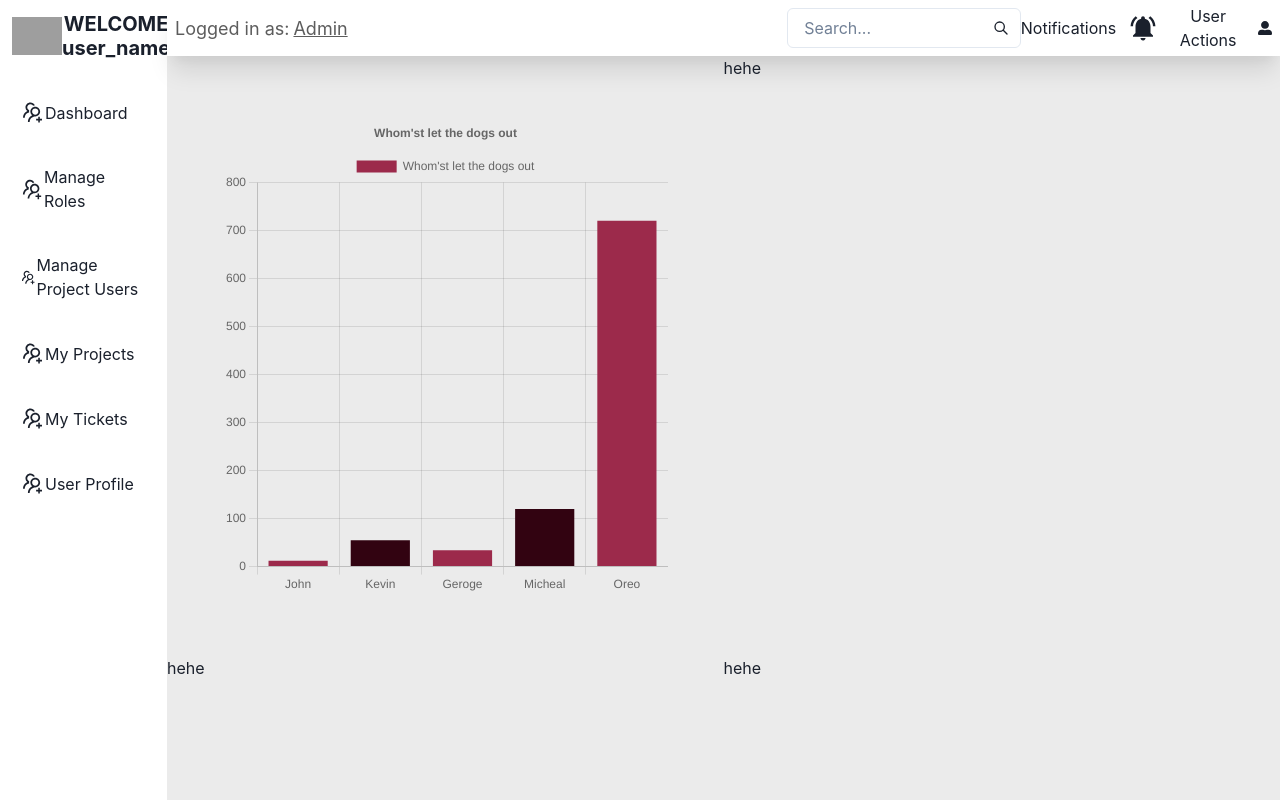
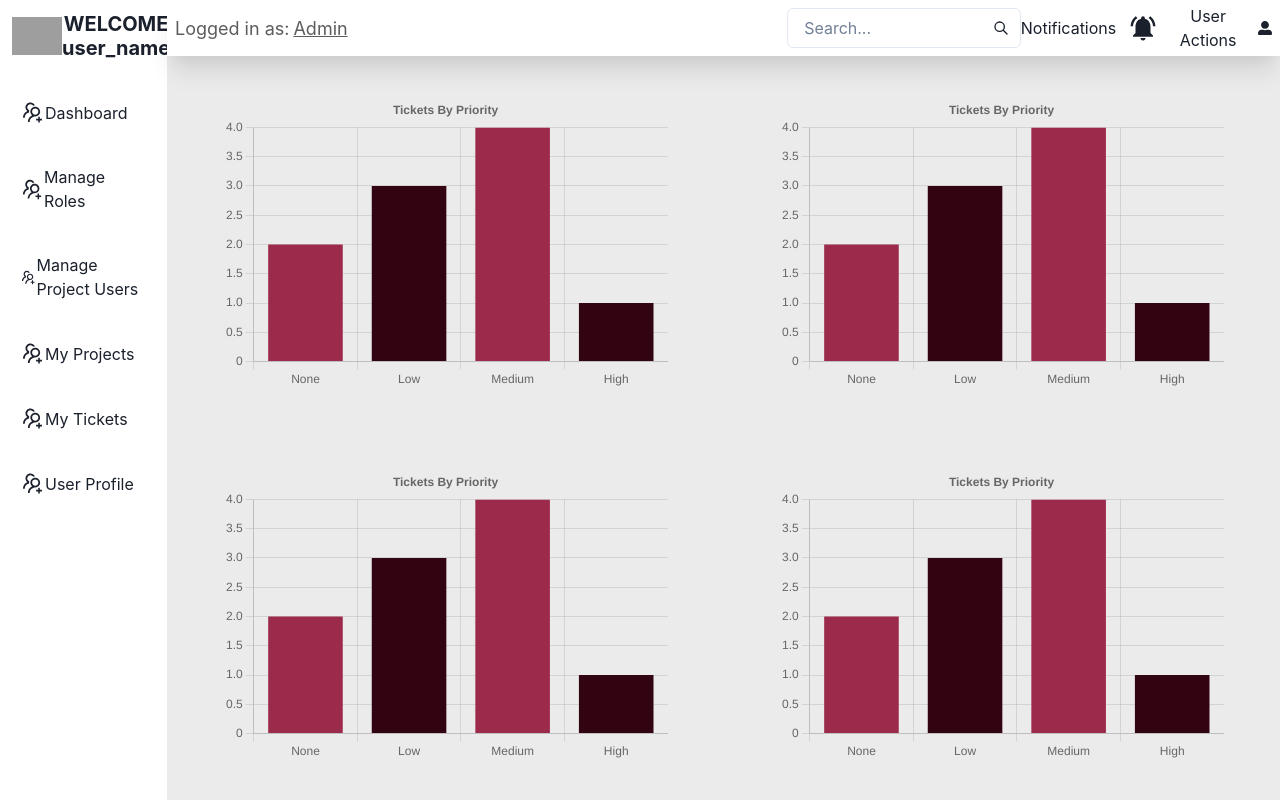
Before and after one commit to ShariqAli-Dev/bug-tracker, a Next.js app: page /dashboard in a window 1280 px wide. Built offline with nearby package versions, Linux system fonts and the light colour scheme; grey boxes are pictures that could not be loaded.

Commit message:
configured dashboard chart to show tickets

```diff
--- a/pages/dashboard.tsx
+++ b/pages/dashboard.tsx
@@ -30,11 +30,11 @@ const Dashboard: NextPage = () => {
 
   useEffect(() => {
     setChartData({
-      labels: ['John', 'Kevin', 'Geroge', 'Micheal', 'Oreo'],
+      labels: ['None', 'Low', 'Medium', 'High'],
       datasets: [
         {
-          label: "Whom'st let the dogs out",
-          data: [12, 55, 34, 120, 720],
+          // label: "Whom'st let the dogs out",
+          data: [2, 3, 4, 1],
           borderColor: 'rgb(53, 162, 235)',
           backgroundColor: ['#9C2A4B', '#320311'],
         },
@@ -45,11 +45,12 @@ const Dashboard: NextPage = () => {
       responsive: true,
       plugins: {
         legend: {
-          position: 'top',
+          position: 'bottom',
+          display: false,
         },
         title: {
           display: true,
-          text: "Whom'st let the dogs out",
+          text: 'Tickets By Priority',
         },
       },
     });
@@ -75,13 +76,25 @@ const Dashboard: NextPage = () => {
             </Flex>
           </GridItem>
           <GridItem>
-            <h1>hehe</h1>
+            <Flex justifyContent='center' alignItems='center' h='full'>
+              <Box h='80%' w='80%'>
+                <Bar options={chartOptions} data={chartData} />
+              </Box>
+            </Flex>
           </GridItem>
           <GridItem>
-            <h1>hehe</h1>
+            <Flex justifyContent='center' alignItems='center' h='full'>
+              <Box h='80%' w='80%'>
+                <Bar options={chartOptions} data={chartData} />
+              </Box>
+            </Flex>
           </GridItem>
           <GridItem>
-            <h1>hehe</h1>
+            <Flex justifyContent='center' alignItems='center' h='full'>
+              <Box h='80%' w='80%'>
+                <Bar options={chartOptions} data={chartData} />
+              </Box>
+            </Flex>
           </GridItem>
         </Grid>
       </Flex>
```
